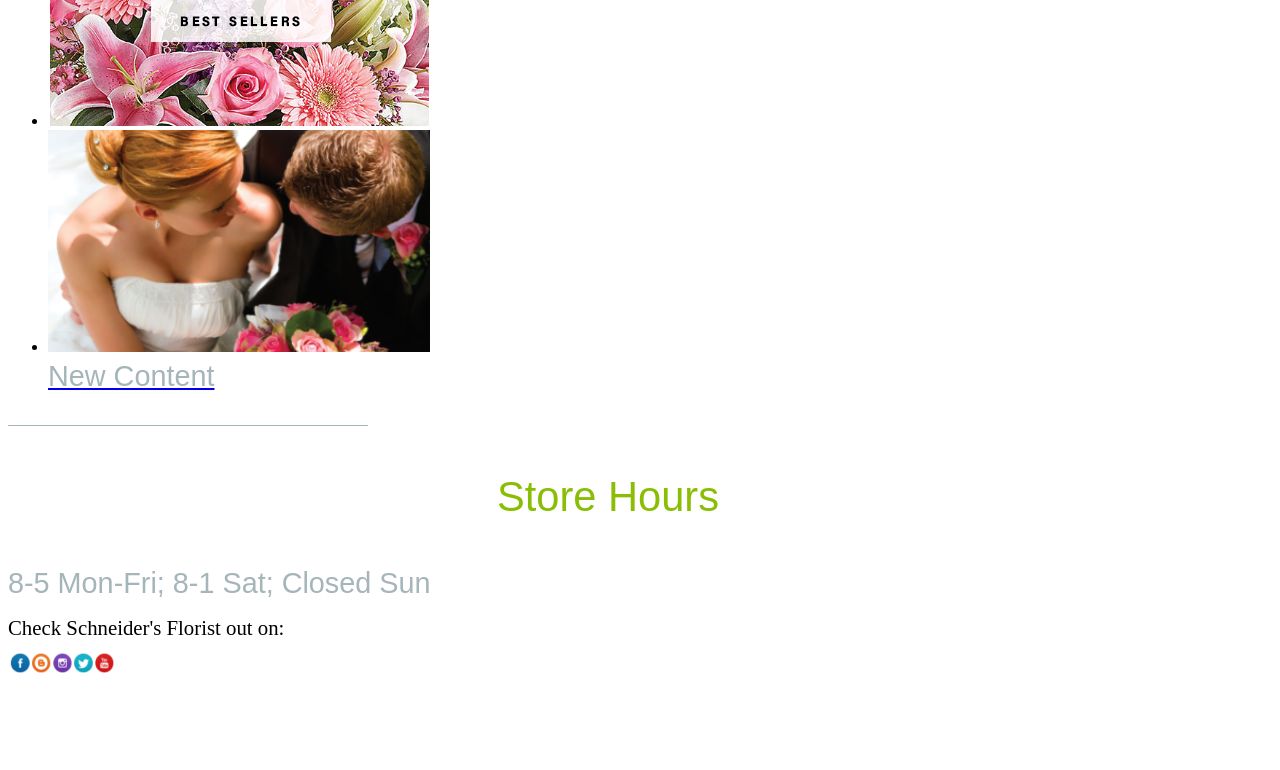
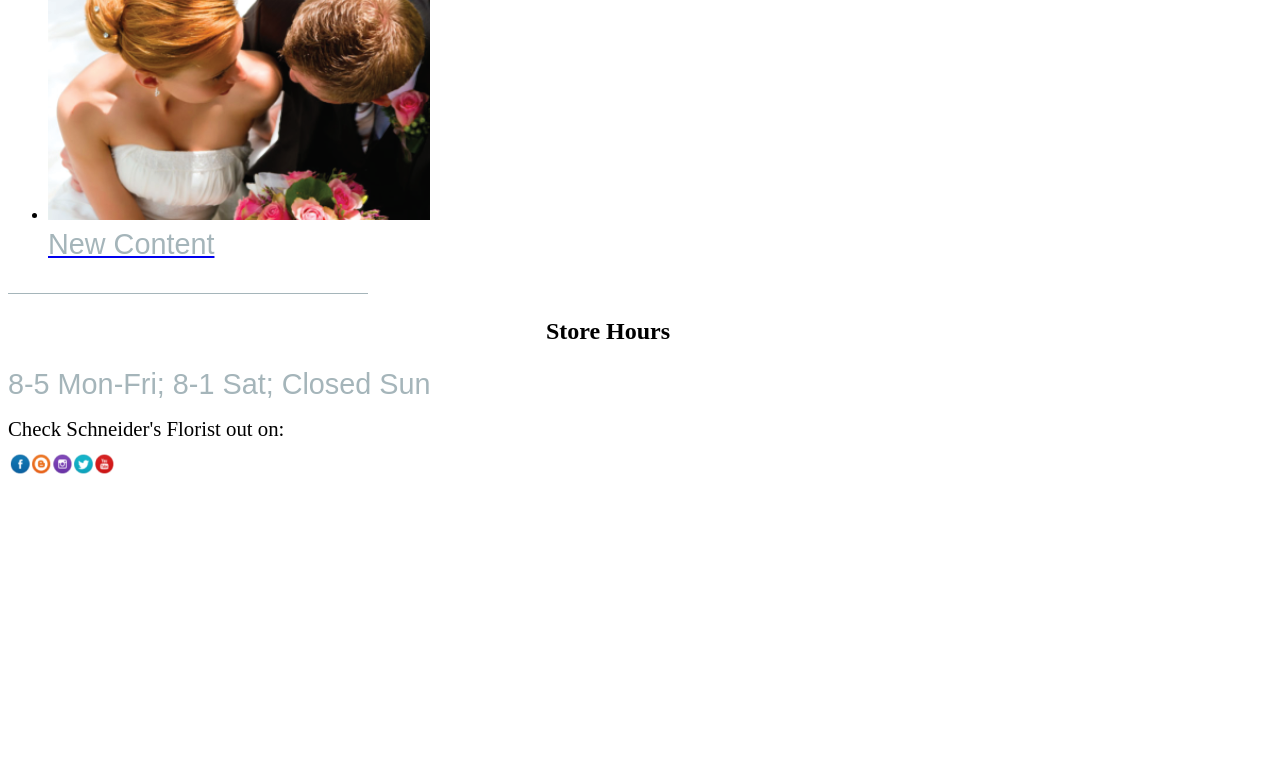
Before and after one commit to Kate-Ferg/Project_1, a website: page src/index.html in a window 1280 px wide. Shown: the part 1091-1861 px from the top of the page. After the commit the page ends 1662 px from the top, so only its background shows below. Drawn offline with Linux system fonts and the light colour scheme.

Commit message:
Update styles.css

```diff
--- a/src/styles.css
+++ b/src/styles.css
@@ -13,15 +13,6 @@ h1 {
   line-height: 5rem;
   margin: 0 0 8px; }
 
-h2 {
-  font-family: raleway, sans-serif;
-  font-weight: 400;
-  color: #89BE05;
-  font-size: 2.6rem;
-  line-height: 4rem;
-  text-align: left;
-  width: 375px;
-  margin-left: 40px; }
 
 h3 {
   font-family: raleway, sans-serif;
```
